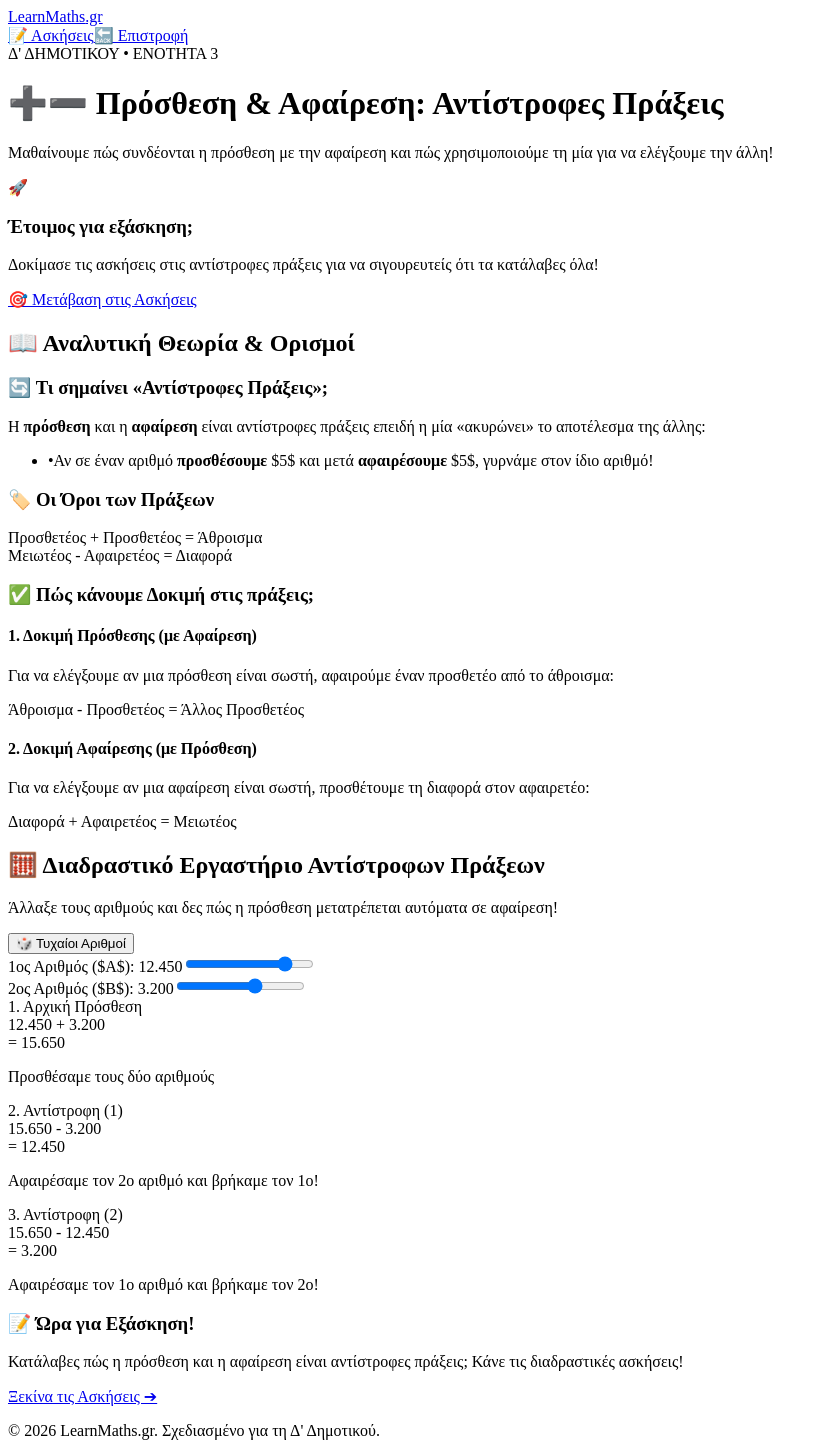
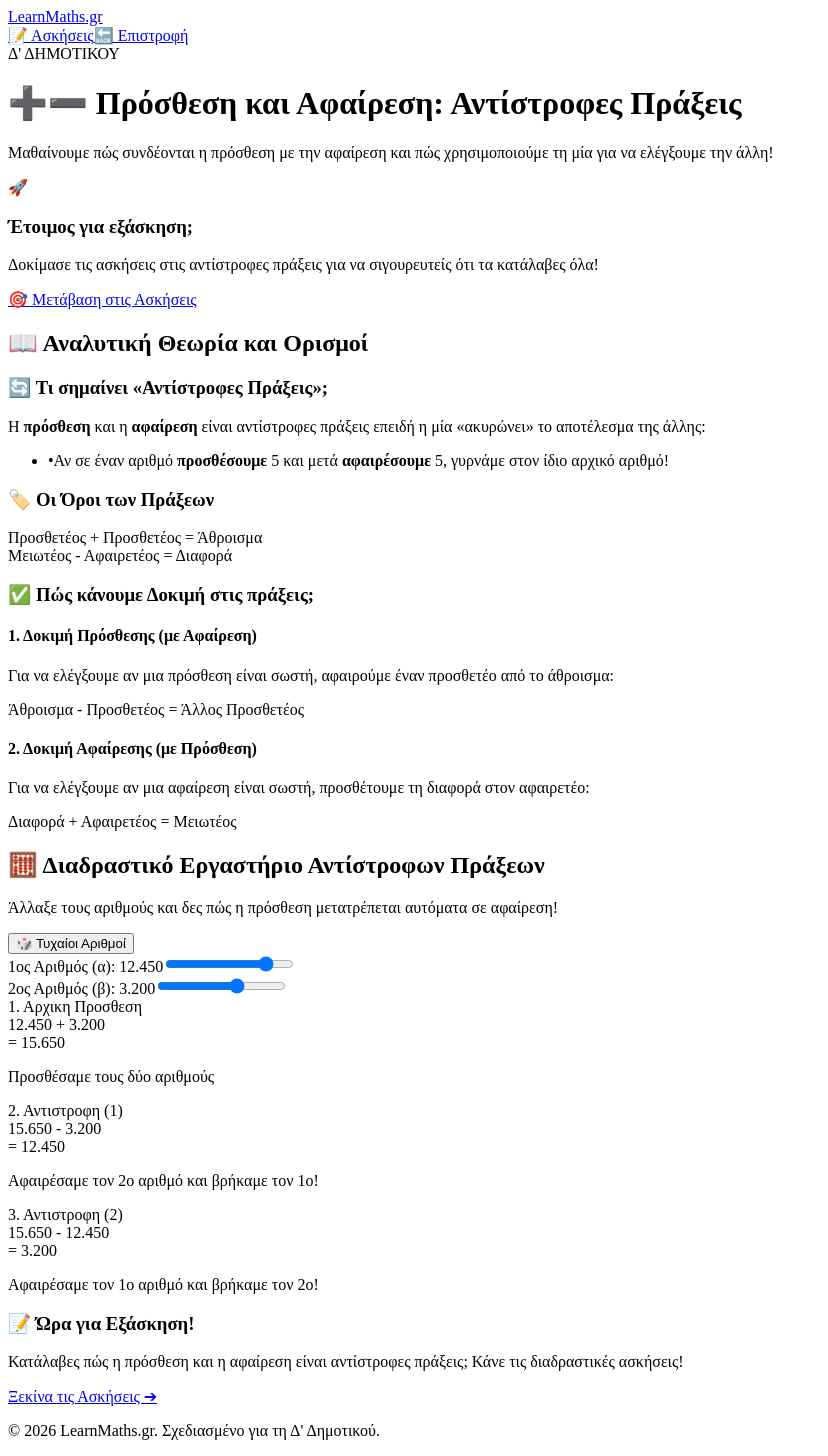
Before and after one commit to gkrimpas-lab/learn-maths-2026, a Next.js app: page /d-dimotikou/3-prosthesi-afairesi in a window 1280 px wide. Shown: the whole page, without its empty margins (0-828 px from the left). Built offline with nearby package versions, Linux system fonts and the light colour scheme.

Commit message:
Update 3-prosthesi-afairesi.js

```diff
--- a/pages/d-dimotikou/3-prosthesi-afairesi.js
+++ b/pages/d-dimotikou/3-prosthesi-afairesi.js
@@ -27,7 +27,7 @@ export default function ProsthesiAfairesiTheoryPage() {
   return (
     <div className="min-h-screen bg-gray-50 text-gray-800 font-sans flex flex-col justify-between">
       <Head>
-        <title>➕➖ Πρόσθεση & Αφαίρεση (Αντίστροφες Πράξεις) - LearnMaths.gr</title>
+        <title>➕➖ Πρόσθεση και Αφαίρεση (Αντίστροφες Πράξεις) - LearnMaths.gr</title>
         <script src="https://cdn.tailwindcss.com"></script>
       </Head>
 
@@ -57,10 +57,10 @@ export default function ProsthesiAfairesiTheoryPage() {
             <div className="relative z-10 grid grid-cols-1 md:grid-cols-3 gap-6 items-center">
               <div className="md:col-span-2 space-y-3">
                 <span className="bg-white/20 text-white text-xs font-black uppercase px-3 py-1 rounded-full tracking-wider">
-                  Δ' ΔΗΜΟΤΙΚΟΥ • ΕΝΟΤΗΤΑ 3
+                  Δ' ΔΗΜΟΤΙΚΟΥ
                 </span>
                 <h1 className="text-3xl lg:text-4xl font-black tracking-tight">
-                  ➕➖ Πρόσθεση & Αφαίρεση: Αντίστροφες Πράξεις
+                  ➕➖ Πρόσθεση και Αφαίρεση: Αντίστροφες Πράξεις
                 </h1>
                 <p className="text-blue-100 text-base lg:text-lg leading-relaxed">
                   Μαθαίνουμε πώς συνδέονται η πρόσθεση με την αφαίρεση και πώς χρησιμοποιούμε τη μία για να ελέγξουμε την άλλη!
@@ -86,7 +86,7 @@ export default function ProsthesiAfairesiTheoryPage() {
           <div className="bg-white p-6 md:p-10 rounded-3xl shadow-sm border border-gray-100 space-y-8">
             <div className="border-b pb-4 border-gray-100">
               <h2 className="text-2xl font-black text-gray-900 flex items-center gap-2">
-                <span>📖</span> Αναλυτική Θεωρία & Ορισμοί
+                <span>📖</span> Αναλυτική Θεωρία και Ορισμοί
               </h2>
             </div>
 
@@ -103,7 +103,7 @@ export default function ProsthesiAfairesiTheoryPage() {
                 <ul className="space-y-2 text-sm text-gray-700">
                   <li className="flex items-center gap-2">
                     <span className="text-indigo-600 font-bold">•</span>
-                    <span>Αν σε έναν αριθμό <strong>προσθέσουμε</strong> $5$ και μετά <strong>αφαιρέσουμε</strong> $5$, γυρνάμε στον ίδιο αριθμό!</span>
+                    <span>Αν σε έναν αριθμό <strong>προσθέσουμε</strong> 5 και μετά <strong>αφαιρέσουμε</strong> 5, γυρνάμε στον ίδιο αρχικό αριθμό!</span>
                   </li>
                 </ul>
               </div>
@@ -177,8 +177,8 @@ export default function ProsthesiAfairesiTheoryPage() {
             {/* SLIDERS XΕΙΡΙΣΜΟΥ */}
             <div className="grid grid-cols-1 md:grid-cols-2 gap-6 bg-slate-50 p-6 rounded-2xl border border-slate-200">
               <div>
-                <label className="block text-xs font-black uppercase text-gray-500 mb-1">
-                  1ος Αριθμός ($Α$): <span className="text-blue-600 font-mono text-base font-black">{formatNumber(numA)}</span>
+                <label className="block text-xs font-black text-gray-500 mb-1">
+                  1ος Αριθμός (α): <span className="text-blue-600 font-mono text-base font-black">{formatNumber(numA)}</span>
                 </label>
                 <input
                   type="range"
@@ -192,8 +192,8 @@ export default function ProsthesiAfairesiTheoryPage() {
               </div>
 
               <div>
-                <label className="block text-xs font-black uppercase text-gray-500 mb-1">
-                  2ος Αριθμός ($Β$): <span className="text-indigo-600 font-mono text-base font-black">{formatNumber(numB)}</span>
+                <label className="block text-xs font-black text-gray-500 mb-1">
+                  2ος Αριθμός (β): <span className="text-indigo-600 font-mono text-base font-black">{formatNumber(numB)}</span>
                 </label>
                 <input
                   type="range"
@@ -213,7 +213,7 @@ export default function ProsthesiAfairesiTheoryPage() {
               {/* Κάρτα 1: Πρόσθεση */}
               <div className="bg-gradient-to-br from-blue-50 to-indigo-50 p-6 rounded-2xl border border-blue-200 space-y-3 text-center">
                 <span className="bg-blue-600 text-white text-xs font-black uppercase px-3 py-1 rounded-full">
-                  1. Αρχική Πρόσθεση
+                  1. Αρχικη Προσθεση
                 </span>
                 <div className="text-2xl md:text-3xl font-mono font-black text-gray-800 pt-2">
                   <span className="text-blue-600">{formatNumber(numA)}</span> + <span className="text-indigo-600">{formatNumber(numB)}</span>
@@ -227,7 +227,7 @@ export default function ProsthesiAfairesiTheoryPage() {
               {/* Κάρτα 2: 1η Αντίστροφη Αφαίρεση */}
               <div className="bg-gradient-to-br from-purple-50 to-pink-50 p-6 rounded-2xl border border-purple-200 space-y-3 text-center">
                 <span className="bg-purple-600 text-white text-xs font-black uppercase px-3 py-1 rounded-full">
-                  2. Αντίστροφη (1)
+                  2. Αντιστροφη (1)
                 </span>
                 <div className="text-2xl md:text-3xl font-mono font-black text-gray-800 pt-2">
                   <span className="text-emerald-600">{formatNumber(sum)}</span> - <span className="text-indigo-600">{formatNumber(numB)}</span>
@@ -241,7 +241,7 @@ export default function ProsthesiAfairesiTheoryPage() {
               {/* Κάρτα 3: 2η Αντίστροφη Αφαίρεση */}
               <div className="bg-gradient-to-br from-emerald-50 to-teal-50 p-6 rounded-2xl border border-emerald-200 space-y-3 text-center">
                 <span className="bg-emerald-600 text-white text-xs font-black uppercase px-3 py-1 rounded-full">
-                  3. Αντίστροφη (2)
+                  3. Αντιστροφη (2)
                 </span>
                 <div className="text-2xl md:text-3xl font-mono font-black text-gray-800 pt-2">
                   <span className="text-emerald-600">{formatNumber(sum)}</span> - <span className="text-blue-600">{formatNumber(numA)}</span>
```
